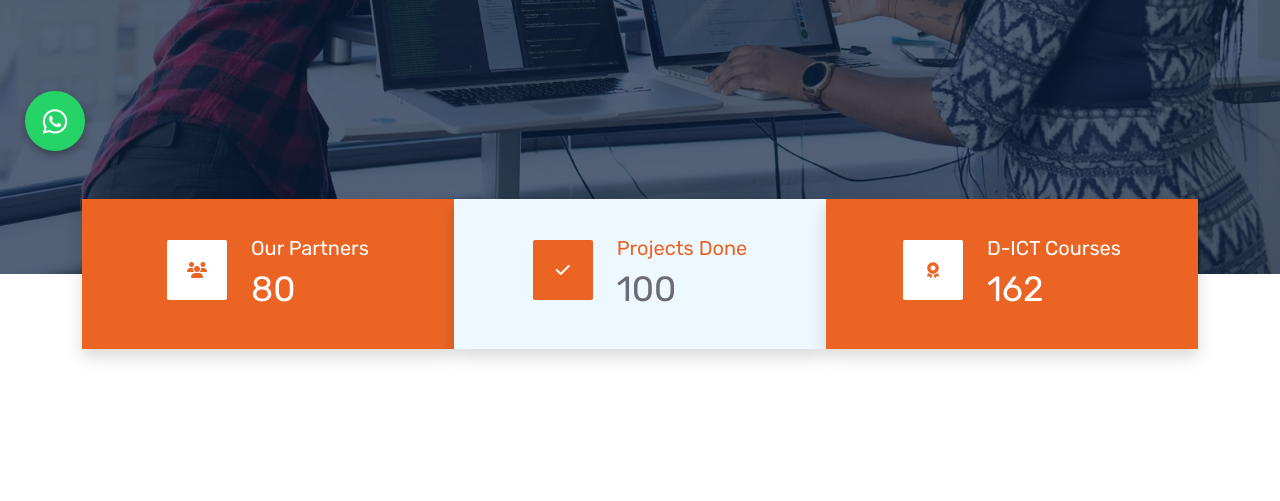
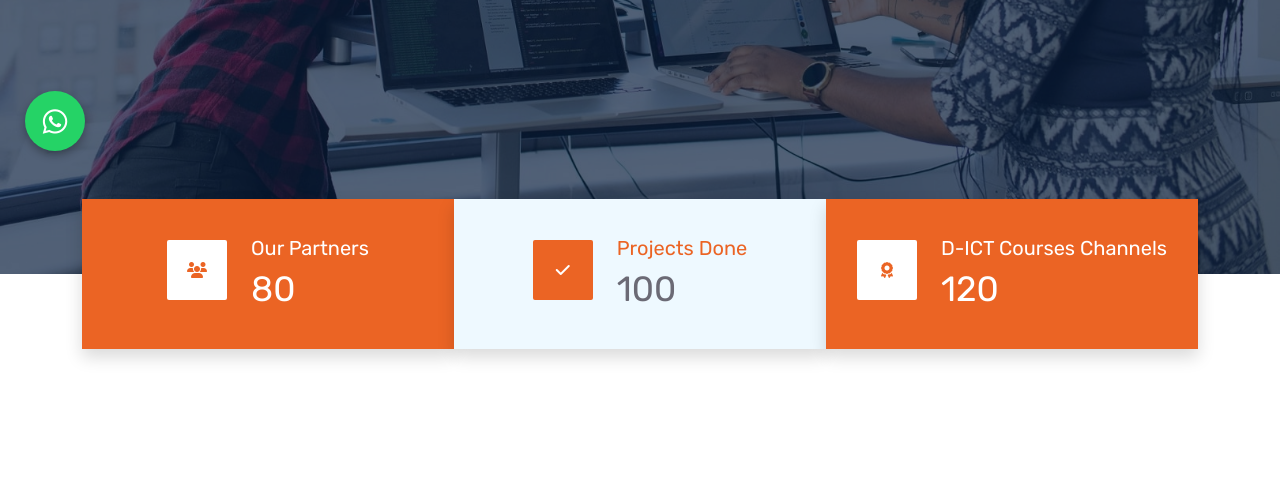
Before and after one commit to devcarkson/dictchannels, a Django app: page / in a window 1280 px wide. Shown: the part 624-1125 px from the top of the page. Run offline with Django 5.2, Linux system fonts and the light colour scheme; data comes from the database, SQL or seed files in the repository; both versions use the stored data as it was after the commit; some libraries are stand-ins or nearby versions.

Commit message:
D- ICTCHANNELS Team

```diff
--- a/hosting.txt
+++ b/hosting.txt
@@ -12,3 +12,9 @@ application = get_wsgi_application()
 
 
 //////////////////////////////////////////////////////
+
+pulling latest changes from remote repo
+
+git stash
+git pull origin main
+git stash pop
--- a/templates/base.html
+++ b/templates/base.html
@@ -539,7 +539,7 @@
                 <div class="col-md-6 text-center text-md-end">
                     <p class="mb-0 text-light">
                         Designed by
-                        <a class="text-primary fw-bold text-decoration-none" href="#">D-ICT Team</a>
+                        <a class="text-primary fw-bold text-decoration-none" href="#">D-ICTCHANNELS Team</a>
                     </p>
                 </div>
             </div>
--- a/templates/pages/home.html
+++ b/templates/pages/home.html
@@ -95,8 +95,8 @@
                         <i class="fa fa-award text-primary"></i>
                     </div>
                     <div class="ps-4">
-                        <span class="text-white mb-0 ola">D-ICT Courses</span><br>
-                        <span class="text-white mb-0 you" data-toggle="counter-up">162</span>
+                        <span class="text-white mb-0 ola">D-ICT Courses Channels</span><br>
+                        <span class="text-white mb-0 you" data-toggle="counter-up">120</span>
                     </div>
                 </div>
             </div>
```
Also changed, not shown: db.sqlite3.
